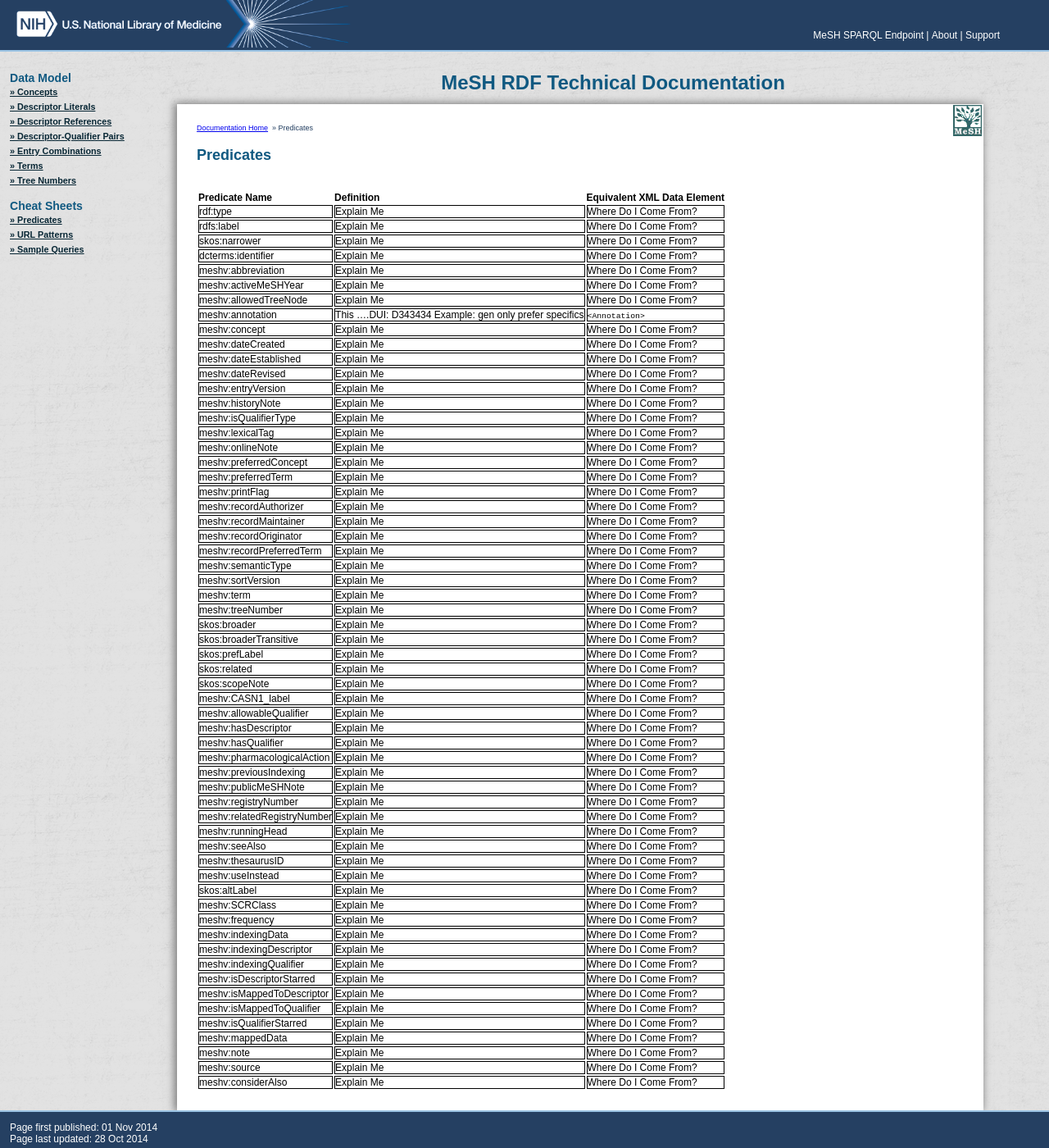
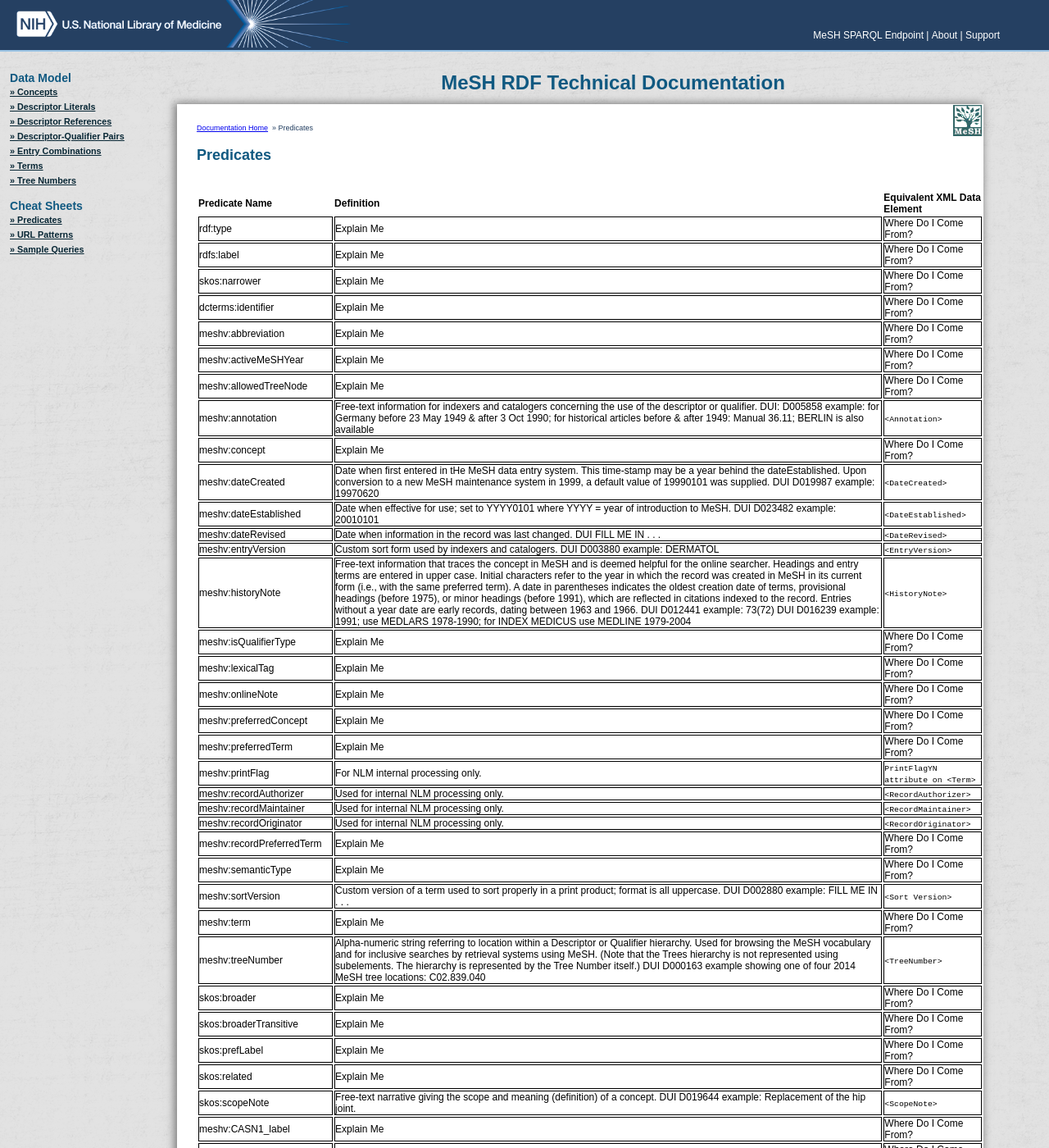
Before and after one commit to HHS/meshrdf, a Jekyll site: the page built from predicates.md, in a window 1280 px wide and 1400 px high. Shown: the whole window at 82% size. Built offline with Jekyll 4.4.1, drawn with Linux system fonts in a browser that asks for light colours; nearby versions of some CDN libraries; some of the changed text lies outside the part shown.

Commit message:
Update predicates.md

````diff
--- a/predicates.md
+++ b/predicates.md
@@ -16,32 +16,32 @@ dcterms:identifier | Explain Me | Where Do I Come From?
 meshv:abbreviation | Explain Me | Where Do I Come From?
 meshv:activeMeSHYear | Explain Me | Where Do I Come From?
 meshv:allowedTreeNode | Explain Me | Where Do I Come From?
-meshv:annotation | This ....DUI: D343434 Example: gen only prefer specifics| ```<Annotation>```
+meshv:annotation | Free-text information for indexers and catalogers concerning the use of the descriptor or qualifier. DUI: D005858 example: for Germany before 23 May 1949 & after 3 Oct 1990; for historical articles before & after 1949: Manual 36.11; BERLIN is also available| ```<Annotation>```
 meshv:concept | Explain Me | Where Do I Come From?
-meshv:dateCreated | Explain Me | Where Do I Come From?
-meshv:dateEstablished | Explain Me | Where Do I Come From?
-meshv:dateRevised | Explain Me | Where Do I Come From?
-meshv:entryVersion | Explain Me | Where Do I Come From?
-meshv:historyNote | Explain Me | Where Do I Come From?
+meshv:dateCreated | Date when first entered in tHe MeSH data entry system. This time-stamp may be a year behind the dateEstablished. Upon conversion to a new MeSH maintenance system in 1999, a default value of 19990101 was supplied. DUI D019987 example: 19970620  |```<DateCreated>```
+meshv:dateEstablished | Date when effective for use; set to YYYY0101 where YYYY = year of introduction to MeSH. DUI D023482 example: 20010101 |```<DateEstablished>```
+meshv:dateRevised | Date when information in the record was last changed. DUI FILL ME IN . . . |```<DateRevised>```
+meshv:entryVersion | Custom sort form used by indexers and catalogers. DUI D003880 example: DERMATOL |```<EntryVersion>```
+meshv:historyNote | Free-text information that traces the concept in MeSH and is deemed helpful for the online searcher. Headings and entry terms are entered in upper case. Initial characters refer to the year in which the record was created in MeSH in its current form (i.e., with the same preferred term). A date in parentheses indicates the oldest creation date of terms, provisional headings (before 1975), or minor headings (before 1991), which are reflected in citations indexed to the record. Entries without a year date are early records, dating between 1963 and 1966. DUI D012441 example: 73(72) DUI D016239 example: 1991; use MEDLARS 1978-1990; for INDEX MEDICUS use MEDLINE 1979-2004|```<HistoryNote>```
 meshv:isQualifierType | Explain Me | Where Do I Come From?
 meshv:lexicalTag | Explain Me | Where Do I Come From?
 meshv:onlineNote | Explain Me | Where Do I Come From?
 meshv:preferredConcept | Explain Me | Where Do I Come From?
 meshv:preferredTerm | Explain Me | Where Do I Come From?
-meshv:printFlag | Explain Me | Where Do I Come From?
-meshv:recordAuthorizer | Explain Me | Where Do I Come From?
-meshv:recordMaintainer | Explain Me | Where Do I Come From?
-meshv:recordOriginator | Explain Me | Where Do I Come From?
+meshv:printFlag | For NLM internal processing only. |```PrintFlagYN attribute on <Term>```
+meshv:recordAuthorizer | Used for internal NLM processing only. |```<RecordAuthorizer>```
+meshv:recordMaintainer | Used for internal NLM processing only. |```<RecordMaintainer>```
+meshv:recordOriginator | Used for internal NLM processing only. |```<RecordOriginator>```
 meshv:recordPreferredTerm | Explain Me | Where Do I Come From?
 meshv:semanticType | Explain Me | Where Do I Come From?
-meshv:sortVersion | Explain Me | Where Do I Come From?
+meshv:sortVersion | Custom version of a term used to sort properly in a print product; format is all uppercase. DUI D002880 example:  FILL ME IN . . .  |```<Sort Version>```
 meshv:term | Explain Me | Where Do I Come From?
-meshv:treeNumber | Explain Me | Where Do I Come From?
+meshv:treeNumber | Alpha-numeric string referring to location within a Descriptor or Qualifier hierarchy. Used for browsing the MeSH vocabulary and for inclusive searches by retrieval systems using MeSH. (Note that the Trees hierarchy is not represented using subelements. The hierarchy is represented by the Tree Number itself.) DUI D000163 example showing one of four 2014 MeSH tree locations: C02.839.040 |```<TreeNumber>```
 skos:broader | Explain Me | Where Do I Come From?
 skos:broaderTransitive | Explain Me | Where Do I Come From?
 skos:prefLabel | Explain Me | Where Do I Come From?
 skos:related | Explain Me | Where Do I Come From?
-skos:scopeNote | Explain Me | Where Do I Come From?
+skos:scopeNote | Free-text narrative giving the scope and meaning (definition) of a concept. DUI D019644 example: Replacement of the hip joint. |```<ScopeNote>```
 meshv:CASN1_label | Explain Me | Where Do I Come From?
 meshv:allowableQualifier | Explain Me | Where Do I Come From?
 meshv:hasDescriptor | Explain Me | Where Do I Come From?
@@ -51,7 +51,7 @@ meshv:previousIndexing | Explain Me | Where Do I Come From?
 meshv:publicMeSHNote | Explain Me | Where Do I Come From?
 meshv:registryNumber | Explain Me | Where Do I Come From?
 meshv:relatedRegistryNumber | Explain Me | Where Do I Come From?
-meshv:runningHead | Explain Me | Where Do I Come From?
+meshv:runningHead | For internal NLM processing only (archaic). |```<RunningHead>```
 meshv:seeAlso | Explain Me | Where Do I Come From?
 meshv:thesaurusID | Explain Me | Where Do I Come From?
 meshv:useInstead | Explain Me | Where Do I Come From?
````
